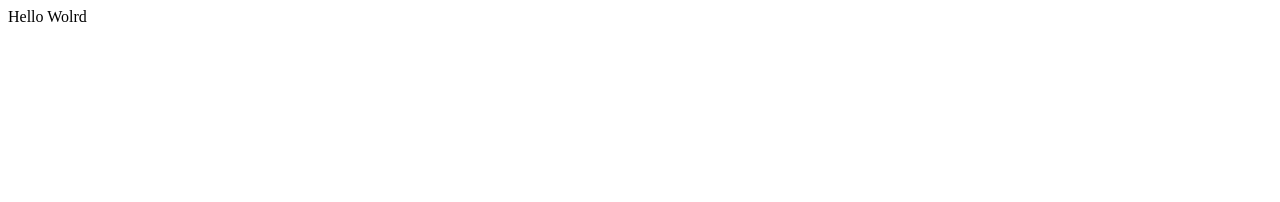
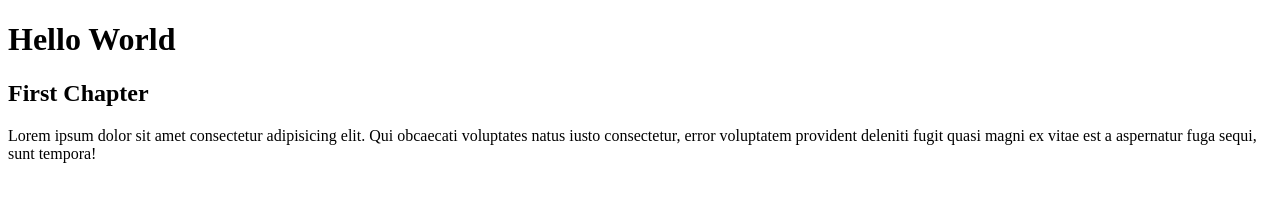
Before and after one commit to meta-ela/htmlcss-hello, a plain HTML site: page index.html in a window 1280 px wide. Drawn offline with Linux system fonts and the light colour scheme.

Commit message:
Corregge header e aggiunge main

```diff
--- a/index.html
+++ b/index.html
@@ -7,6 +7,12 @@
     <title>Document</title>
 </head>
 <body>
-    <header> Hello Wolrd</header>
+    <h1>Hello World</h1>
+
+    <main>
+        <h2>First Chapter</h2>
+        <p>Lorem ipsum dolor sit amet consectetur adipisicing elit. Qui obcaecati voluptates natus iusto consectetur, error voluptatem provident deleniti fugit quasi magni ex vitae est a aspernatur fuga sequi, sunt tempora!</p>
+
+    </main>
 </body>
 </html>
```
